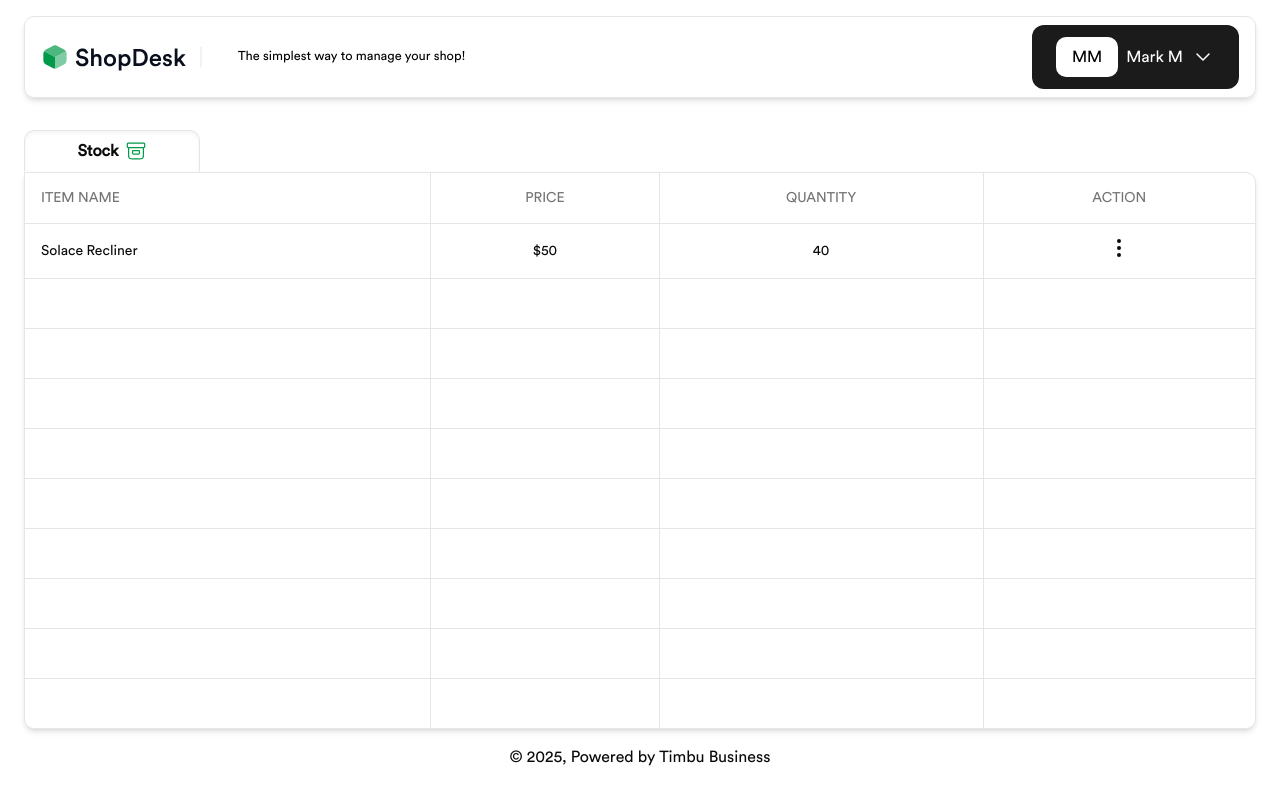
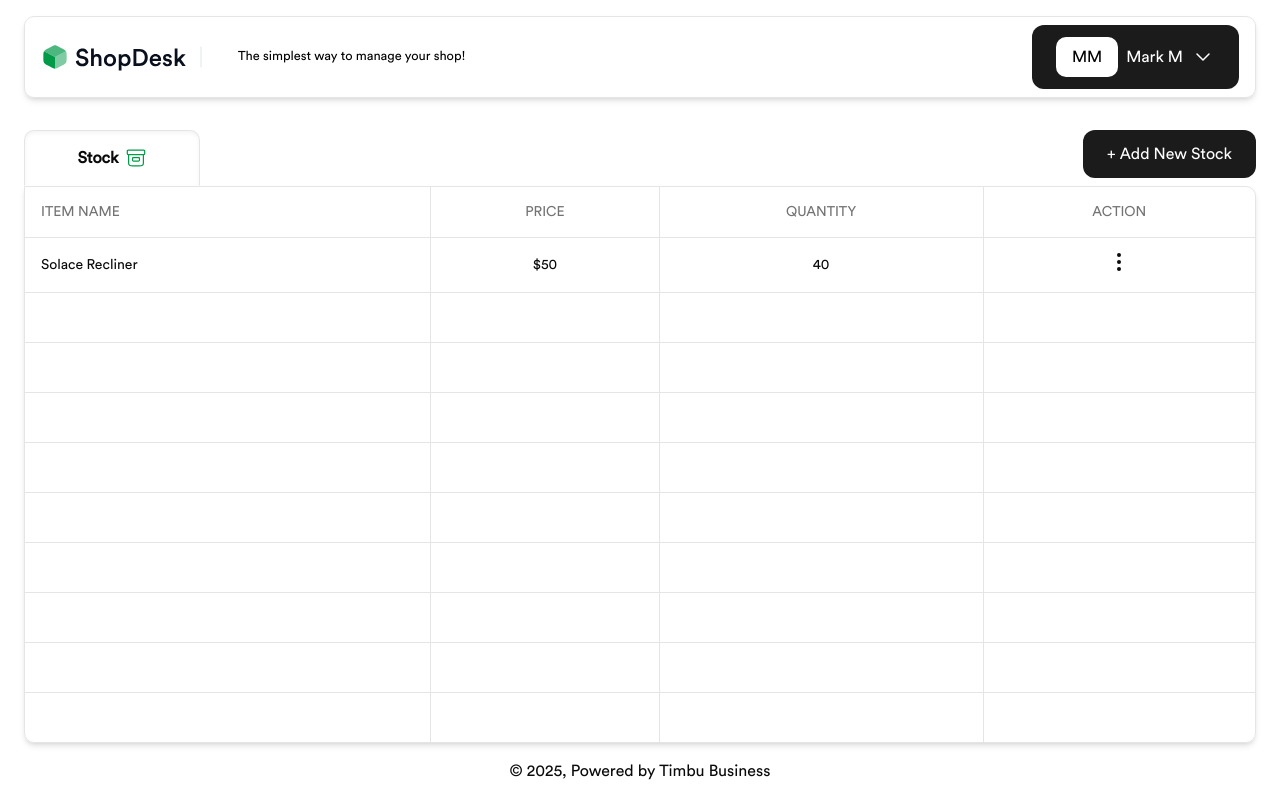
Before and after one commit to ukponotitus/shopdesk-fe, a Next.js app: page /dashboard in a window 1280 px wide. Built offline with nearby package versions, Linux system fonts and the light colour scheme; sample sign-in values are in the browser's storage.

Commit message:
feat: add delete stock confirmation modal

```diff
--- a/app/(dashboard)/dashboard/page.tsx
+++ b/app/(dashboard)/dashboard/page.tsx
@@ -3,7 +3,8 @@ import ShopDeskModal from '@/components/modal/add-item'
 import { useEffect, useState } from 'react'
 import { ChevronDown, MoreVertical } from 'lucide-react'
 import { useRouter } from 'next/navigation'
-import EditItemModal from '@/components/modals/edit-stock'
+import EditItemModal from '@/components/modal/edit-stock'
+import AddItemModal from '@/components/modal/add-item'
 import DeleteItem from "@/components/modal/delete-item";
 import {
   DropdownMenu,
@@ -27,6 +28,8 @@ import {
 const Page = () => {
   const [isOpen, setIsOpen] = useState(false)
   const [openEdit, setOpenEdit] = useState(false)
+  const [openAdd, setOpenAdd] = useState(false)
+
   //const [selectedItem, setSelectedItem] = useState(null);
   const [user, setUser] = useState<any>(null)
   const openModal = () => setIsOpen(true)
@@ -53,6 +56,11 @@ const Page = () => {
     setOpenEdit(true)
   }
 
+  const handleAddClick = () => {
+    // setSelectedItem(item);
+    setOpenAdd(true)
+  }
+
   const handleDeleteClick = () => {
     // setSelectedItem(item);
     setIsDeleteModalOpen(true)
@@ -60,6 +68,11 @@ const Page = () => {
 
   const closeEditModal = () => {
     setOpenEdit(false)
+    //setSelectedItem(null);
+  }
+
+  const closeAddModal = () => {
+    setOpenAdd(false)
     //setSelectedItem(null);
   }
 
@@ -112,8 +125,11 @@ const Page = () => {
             </DropdownMenu>
           </div>
         </div>
+
         <div className="space-y-0 w-full ">
-          <div className="flex items-center justify-center gap-2 border border-b-white py-2 rounded-tr-lg rounded-tl-lg w-full lg:w-44 font-semibold px-9 shadow-inner">
+
+        <div className='w-full flex justify-between max-[640px]:flex-col-reverse'>
+          <div className="flex items-center justify-center gap-2 border border-b-white py-2 rounded-tr-lg rounded-tl-lg w-44 max-[640px]:w-full font-semibold px-9 shadow-inner">
             Stock
             <Image
               src="/icons/ui-box.svg"
@@ -123,6 +139,13 @@ const Page = () => {
               className="w-5 h-5"
             />
           </div>
+
+          <button onClick={handleAddClick} className='btn-primary max-[400px]:text-sm mb-2 max-[640px]:mb-4 text-nowrap self-end'>
+            + Add New Stock
+          </button>
+
+
+        </div>
           <div className="border shadow-md rounded-b-lg rounded-bl-lg relative rounded-tr-lg">
             {stockItems.length === 0 ? (
               <div className="relative">
@@ -249,6 +272,7 @@ const Page = () => {
       </div>
 
       <EditItemModal isOpen={openEdit} onClose={closeEditModal} />
+      <AddItemModal isOpen={openAdd} onClose={closeAddModal} />
 
       <p className="text-center mt-4">
         © {new Date().getFullYear()}, Powered by Timbu Business
```
Also changed, not shown: components/modal/edit-stock.tsx (renamed from components/modals/edit-stock.tsx).
